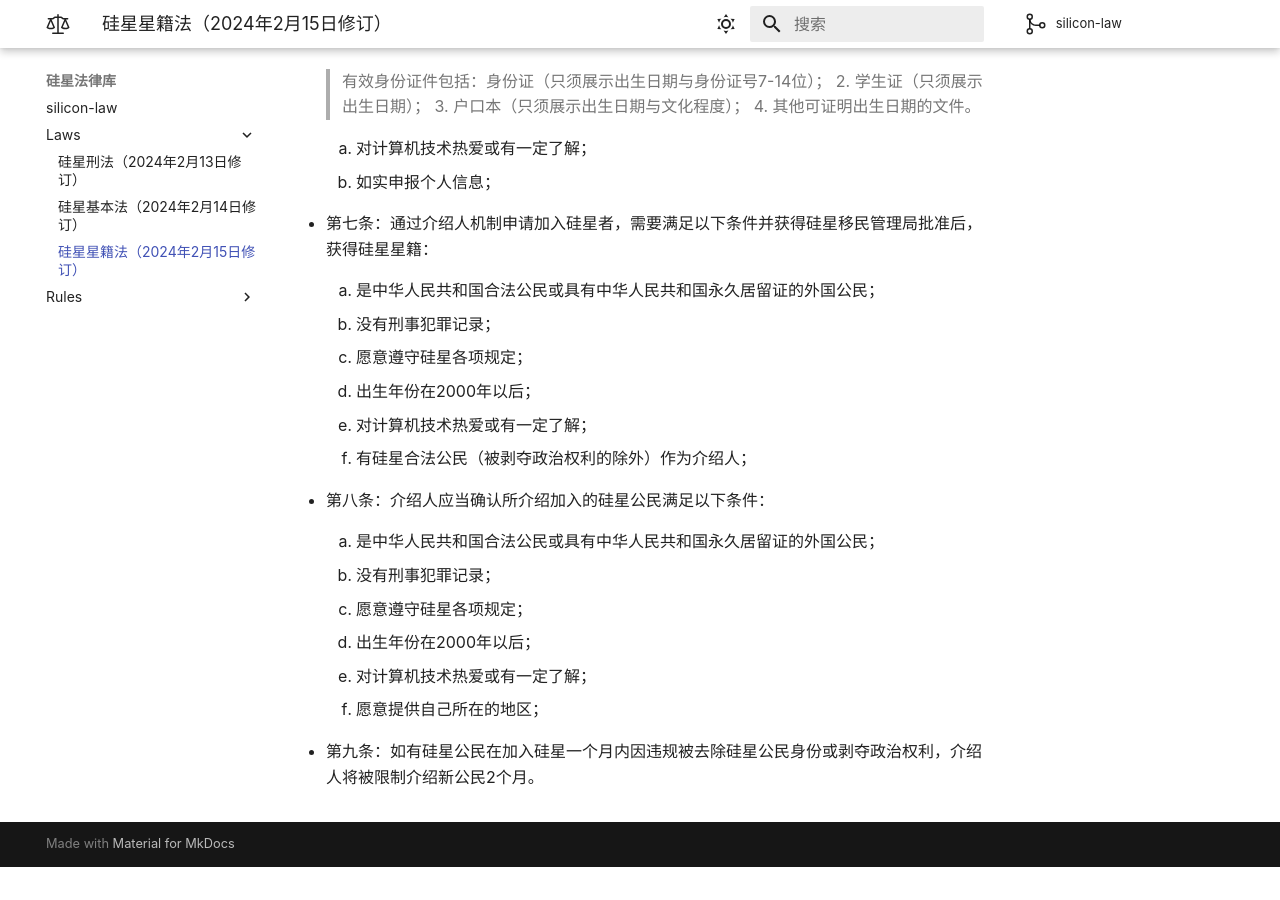
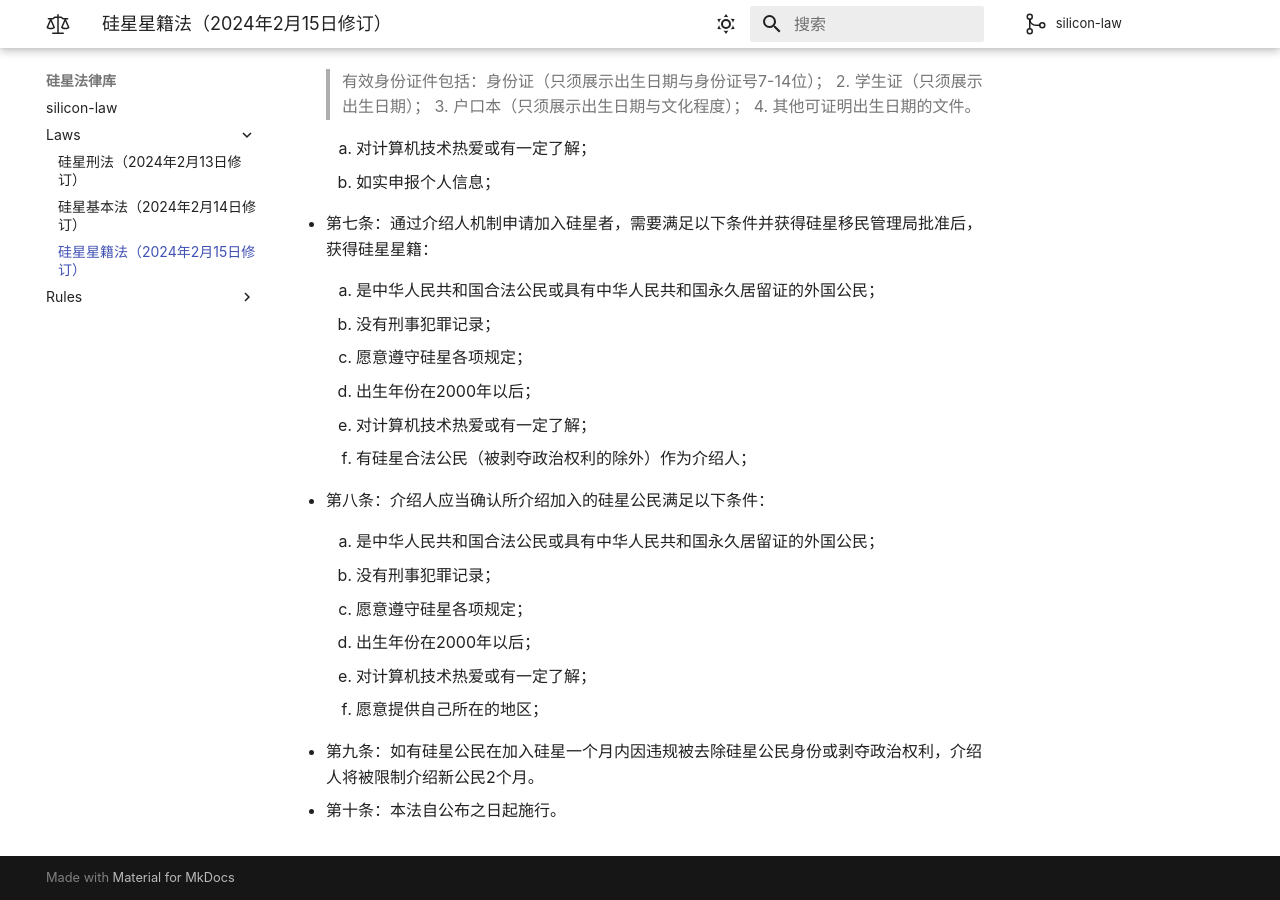
Before and after one commit to silicon-star-united-government/silicon-law, an MkDocs documentation site: the page built from docs/laws/硅星星籍法.md, in a window 1280 px wide and 900 px high, scrolled down 530 px. Built offline with MkDocs 1.6.1 and Material for MkDocs 9.7.7, drawn with Linux system fonts in a browser that asks for light colours; comment, search, counter and statistics services are not loaded; before the commit the page ends 1397 px from its top, so only the background shows below that.

Commit message:
Update 硅星星籍法.md

```diff
--- a/docs/laws/硅星星籍法.md
+++ b/docs/laws/硅星星籍法.md
@@ -57,3 +57,5 @@
     6. 愿意提供自己所在的地区；
 
 + 第九条：如有硅星公民在加入硅星一个月内因违规被去除硅星公民身份或剥夺政治权利，介绍人将被限制介绍新公民2个月。
+
++ 第十条：本法自公布之日起施行。
```
